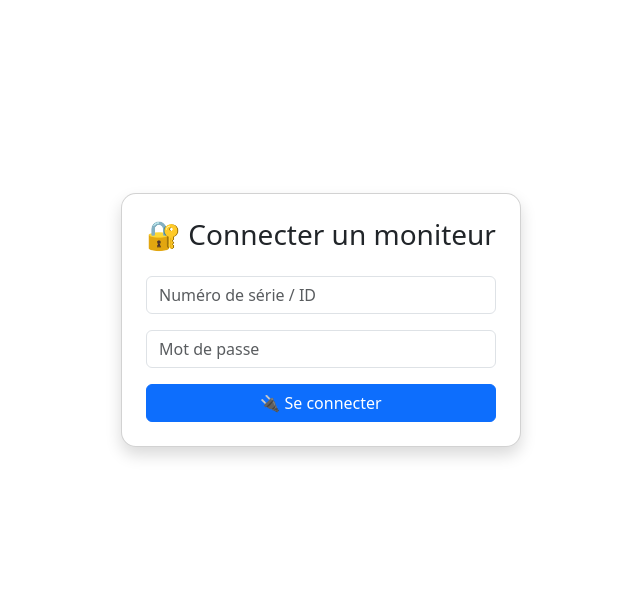
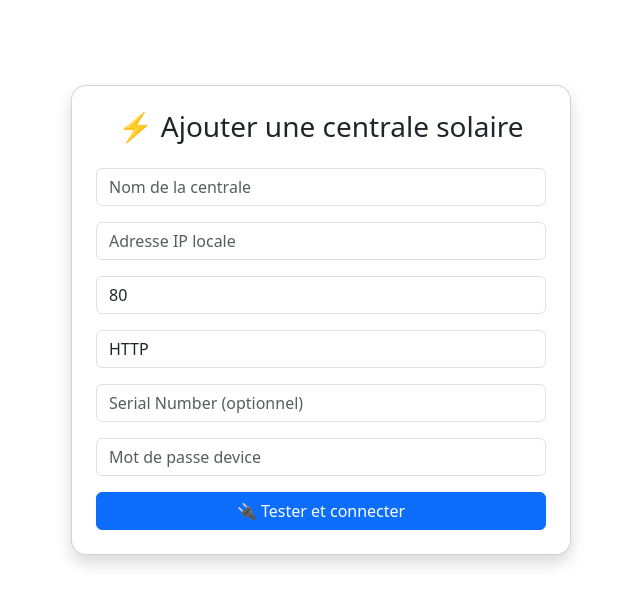
Before and after one commit to jonhsongabriel/Lumenprojet, a React (Create React App) app in the folder gestionenergie/: page /ajouterprojet in a window 1280 px wide. Shown: the top 604 px of the page, without its empty margins (319-959 px from the left). Built offline with nearby package versions, Linux system fonts and the light colour scheme; sample sign-in values are in the browser's storage.

Commit message:
index changement

```diff
--- a/gestionenergie/src/pages/AjouterProjet.js
+++ b/gestionenergie/src/pages/AjouterProjet.js
@@ -2,30 +2,47 @@ import React, { useState } from "react";
 import { useNavigate } from "react-router-dom";
 import API_URL from "../config/api";
 
-console.log("API_URL =", API_URL);
-
 export default function ConnecterMoniteur() {
 
   const [form, setForm] = useState({
+    nom: "",
+    ipAddress: "",
+    port: "80",
+    protocol: "http",
     serialNumber: "",
     devicePassword: "",
   });
 
+  const [loading, setLoading] = useState(false);
+
   const navigate = useNavigate();
+
+  const handleChange = (e) => {
+    setForm({
+      ...form,
+      [e.target.name]: e.target.value,
+    });
+  };
 
   const handleSubmit = async (e) => {
     e.preventDefault();
 
     try {
 
+      setLoading(true);
+
       const token = localStorage.getItem("token");
 
       const payload = {
+        nom: form.nom,
+        ipAddress: form.ipAddress,
+        port: form.port,
+        protocol: form.protocol,
         serialNumber: form.serialNumber,
         devicePassword: form.devicePassword,
       };
 
-      const res = await fetch(`${API_URL}/connect-device`, {
+      const res = await fetch(`${API_URL}/test-device`, {
         method: "POST",
         headers: {
           "Content-Type": "application/json",
@@ -37,51 +54,120 @@ export default function ConnecterMoniteur() {
       const data = await res.json();
 
       if (!res.ok) {
-        throw new Error(data.message || "Connexion échouée");
+        throw new Error(data.error || "Connexion échouée");
       }
 
-      alert("✅ Moniteur connecté !");
-      navigate(`/ajouter-projet?deviceId=${data.deviceId}`);
+      alert("✅ Centrale connectée avec succès");
+
+      navigate("/projets");
 
     } catch (err) {
-      console.error("❌ Connect device:", err);
-      alert(err.message || "Erreur connexion");
+
+      console.error(err);
+
+      alert(err.message || "Erreur connexion centrale");
+
+    } finally {
+
+      setLoading(false);
+
     }
   };
 
   return (
-    <div className="container d-flex justify-content-center align-items-center" style={{ minHeight: "80vh" }}>
-      <div className="card shadow p-4 w-100" style={{ maxWidth: "400px", borderRadius: "15px" }}>
+    <div
+      className="container d-flex justify-content-center align-items-center"
+      style={{ minHeight: "80vh" }}
+    >
 
-        <h3 className="text-center mb-4">🔐 Connecter un moniteur</h3>
+      <div
+        className="card shadow p-4 w-100"
+        style={{
+          maxWidth: "500px",
+          borderRadius: "15px",
+        }}
+      >
 
-        <form onSubmit={handleSubmit} className="d-flex flex-column gap-3">
+        <h3 className="text-center mb-4">
+          ⚡ Ajouter une centrale solaire
+        </h3>
+
+        <form
+          onSubmit={handleSubmit}
+          className="d-flex flex-column gap-3"
+        >
 
           <input
             type="text"
+            name="nom"
             className="form-control"
-            placeholder="Numéro de série / ID"
-            value={form.serialNumber}
-            onChange={(e) => setForm({ ...form, serialNumber: e.target.value })}
+            placeholder="Nom de la centrale"
+            value={form.nom}
+            onChange={handleChange}
             required
           />
 
           <input
-            type="password"
+            type="text"
+            name="ipAddress"
             className="form-control"
-            placeholder="Mot de passe"
-            value={form.devicePassword}
-            onChange={(e) => setForm({ ...form, devicePassword: e.target.value })}
+            placeholder="Adresse IP locale"
+            value={form.ipAddress}
+            onChange={handleChange}
             required
           />
 
-          <button type="submit" className="btn btn-primary w-100">
-            🔌 Se connecter
+          <input
+            type="number"
+            name="port"
+            className="form-control"
+            placeholder="Port"
+            value={form.port}
+            onChange={handleChange}
+          />
+
+          <select
+            name="protocol"
+            className="form-control"
+            value={form.protocol}
+            onChange={handleChange}
+          >
+            <option value="http">HTTP</option>
+            <option value="https">HTTPS</option>
+          </select>
+
+          <input
+            type="text"
+            name="serialNumber"
+            className="form-control"
+            placeholder="Serial Number (optionnel)"
+            value={form.serialNumber}
+            onChange={handleChange}
+          />
+
+          <input
+            type="password"
+            name="devicePassword"
+            className="form-control"
+            placeholder="Mot de passe device"
+            value={form.devicePassword}
+            onChange={handleChange}
+          />
+
+          <button
+            type="submit"
+            className="btn btn-primary w-100"
+            disabled={loading}
+          >
+            {loading
+              ? "Connexion..."
+              : "🔌 Tester et connecter"}
           </button>
 
         </form>
 
       </div>
+
     </div>
   );
 }
```
Also changed, not shown: 1 other file (tests, documents, lock files or other folders).
